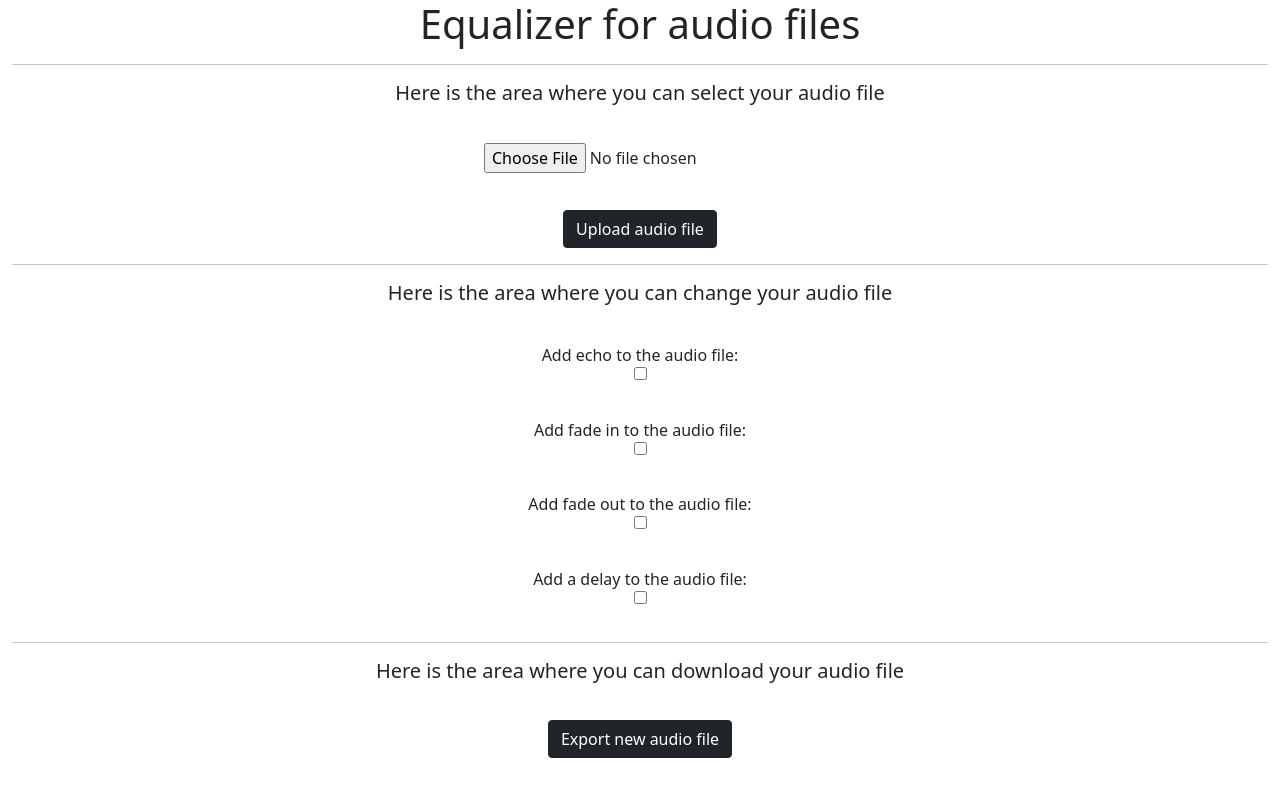
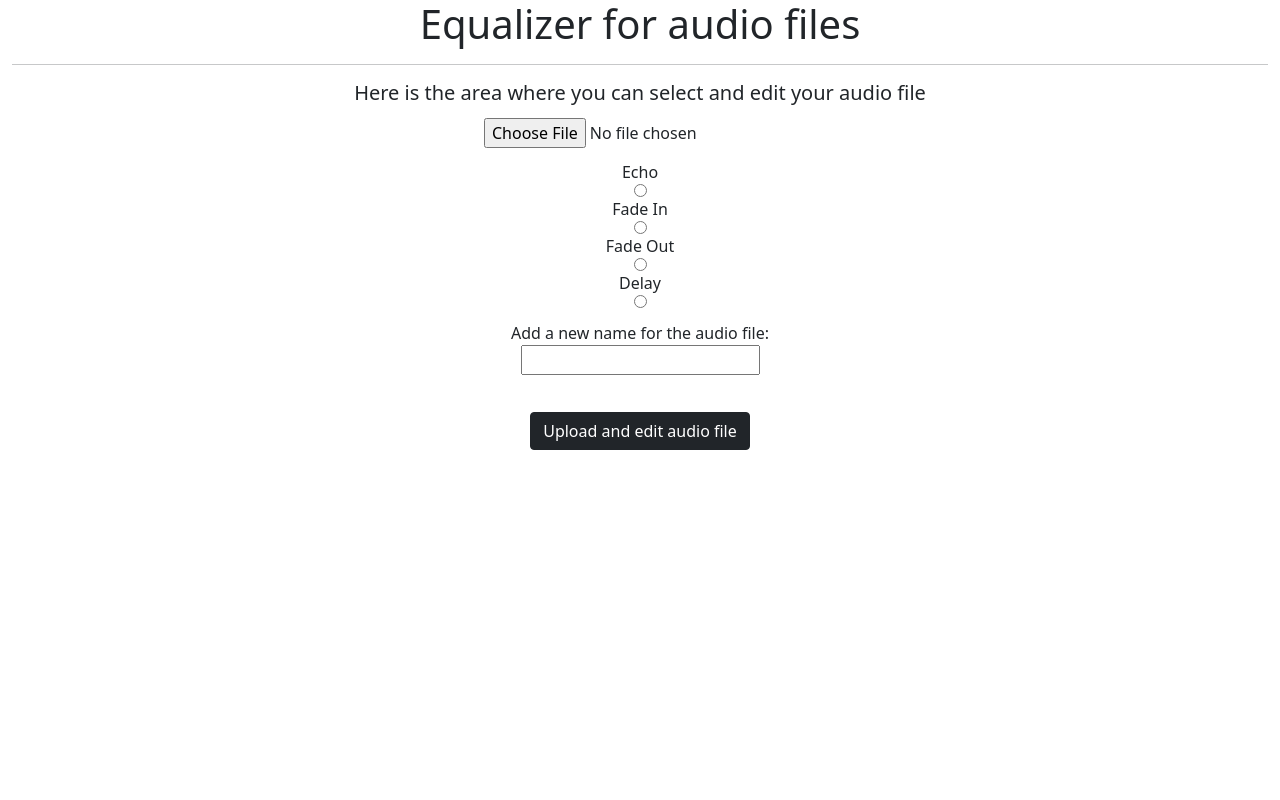
Before and after one commit to EsraDoerksen/M152, a PHP site: page / in a window 1280 px wide. Run offline with PHP 8.4, Linux system fonts and the light colour scheme.

Commit message:
add project

```diff
--- a/index.php
+++ b/index.php
@@ -1,12 +1,5 @@
 <?php
-$isEchoSet = isset($_POST['echo']);
-$isFadeInSet = isset($_POST['fadeIn']);
-$isFadeOutSet = isset($_POST['fadeOut']);
-$isDelaySet = isset($_POST['delay']);
-if(isset($_POST["submitAudio"])) {
-}
 ?>
-
 <!DOCTYPE html>
 <html lang="de">
     <head>
@@ -24,43 +17,34 @@ if(isset($_POST["submitAudio"])) {
             </div>
             <hr>
             <div>
-                <h5 class="center marginBottom3">Here is the area where you can select your audio file</h5>
+                <h5 class="center marginBottom1">Here is the area where you can select and edit your audio file</h5>
             </div>
             <div>
                 <form action="upload.php" method="post" enctype="multipart/form-data" class="center">
-                    <input type="file" name="importedAudio" id="importedAudio" class="marginBottom3" accept=".">
+                    <input type="file" name="importedAudio" id="importedAudio" class="marginBottom1" accept=".mp3, .wav">
                     <br>
-                    <button id="submitAudio" name="submitAudio" class="btn btn-dark">Upload audio file</button>
-                </form>
-            </div>
-            <hr>
                     <div>
-                <h5 class="center marginBottom3">Here is the area where you can change your audio file</h5>
-            </div>
-            <form method="post">
-                <div>
-                    <p class="center marginBottom0">Add echo to the audio file:</p>
-                    <input class="center marginBottom3" type="checkbox" id="echo" name="echo"/>
+                        <label class="center marginBottom0" for="echo">Echo</label>
+                        <input class="center" type="radio" id="echo" name="effect" value="Echo"/>
                     </div>
                     <div>
-                    <p class="center marginBottom0">Add fade in to the audio file:</p>
-                    <input class="center marginBottom3" type="checkbox" id="fadeIn" name="fadeIn"/>
+                        <label class="center marginBottom0" for="fadeIn">Fade In</label>
+                        <input class="center" type="radio" id="fadeIn" name="effect" value="Fade In"/>
                     </div>
                     <div>
-                    <p class="center marginBottom0">Add fade out to the audio file:</p>
-                    <input class="center marginBottom3" type="checkbox" id="fadeOut" name="fadeOut"/>
+                        <label class="center marginBottom0" for="fadeOut">Fade Out</label>
+                        <input class="center" type="radio" id="fadeOut" name="effect" value="Fade Out"/>
                     </div>
                     <div>
-                    <p class="center marginBottom0">Add a delay to the audio file:</p>
-                    <input class="center marginBottom3" type="checkbox" id="delay" name="delay"/>
-                </div>
-            </form>
-            <hr>
-            <div>
-                <h5 class="center marginBottom3">Here is the area where you can download your audio file</h5>
+                        <label class="center marginBottom0" for="delay">Delay</label>
+                        <input class="center marginBottom1" type="radio" id="delay" name="effect" value="Delay"/>
                     </div>
                     <div>
-                <button class="center btn btn-dark">Export new audio file</button>
+                        <p class="center marginBottom0">Add a new name for the audio file:</p>
+                        <input class="center marginBottom3" type="text" id="newName" name="newName"/>
+                    </div>
+                    <button id="submitAudio" name="submitAudio" class="btn btn-dark">Upload and edit audio file</button>
+                </form>
             </div>
         </div>
     </body>
--- a/styles/style.css
+++ b/styles/style.css
@@ -1,3 +1,4 @@
+/*Damit werden immer alle Elemente der Webseite in der Mitte angezeigt. Sowohl Text, als auch andere HTML-Elemente*/
 .center{
     text-align: center;
     margin-left: auto;
@@ -9,6 +10,14 @@
     margin-bottom: 3%;
 }
 
+.marginBottom1{
+    margin-bottom: 1%;
+}
+
 .marginBottom0{
     margin-bottom: 0%;
 }
+
+.smallButton{
+    width: 200px;
+}
```
Also changed, not shown: upload.php (+39 -36 lines), 8 other files. Lines whose indentation alone changed are shown as unchanged.
